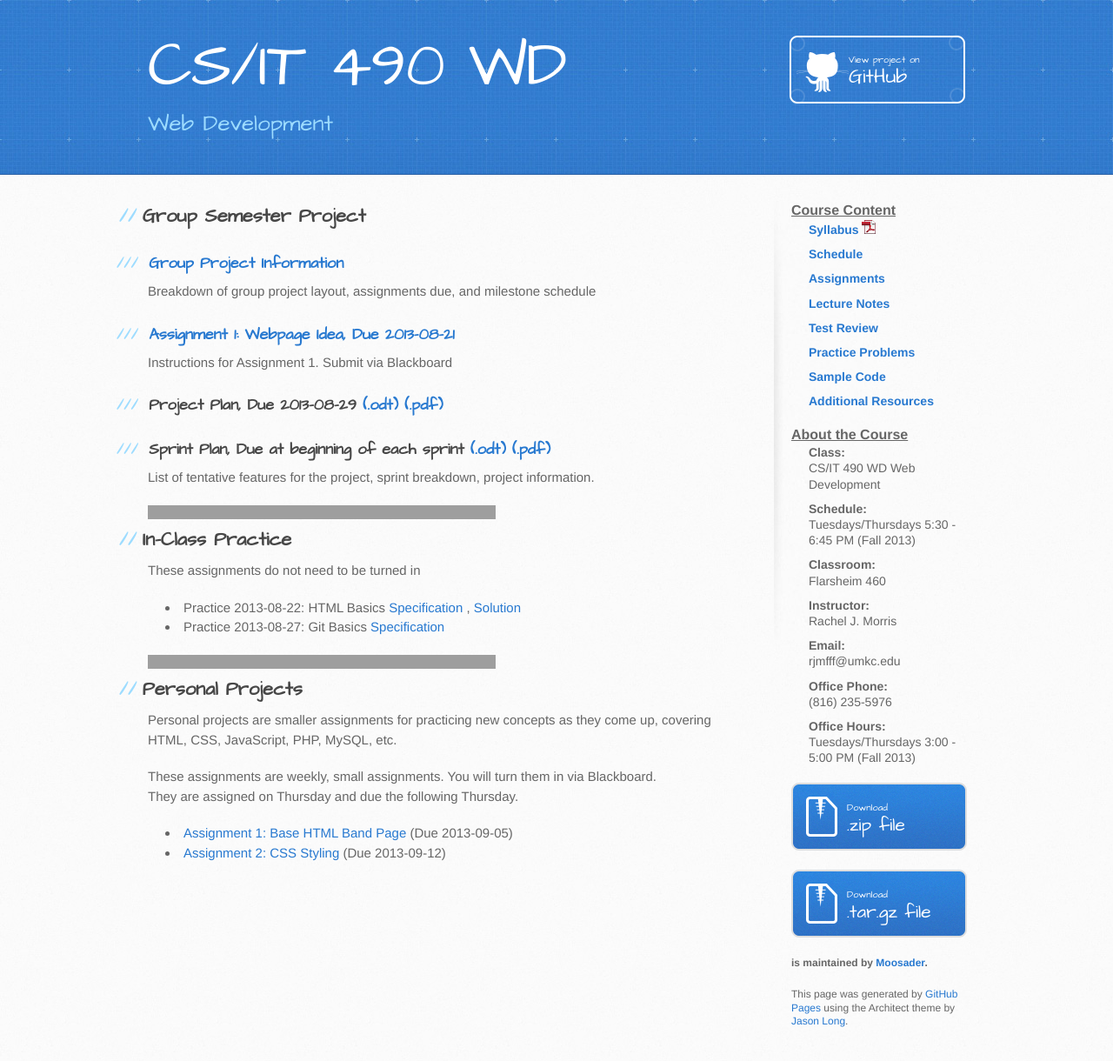
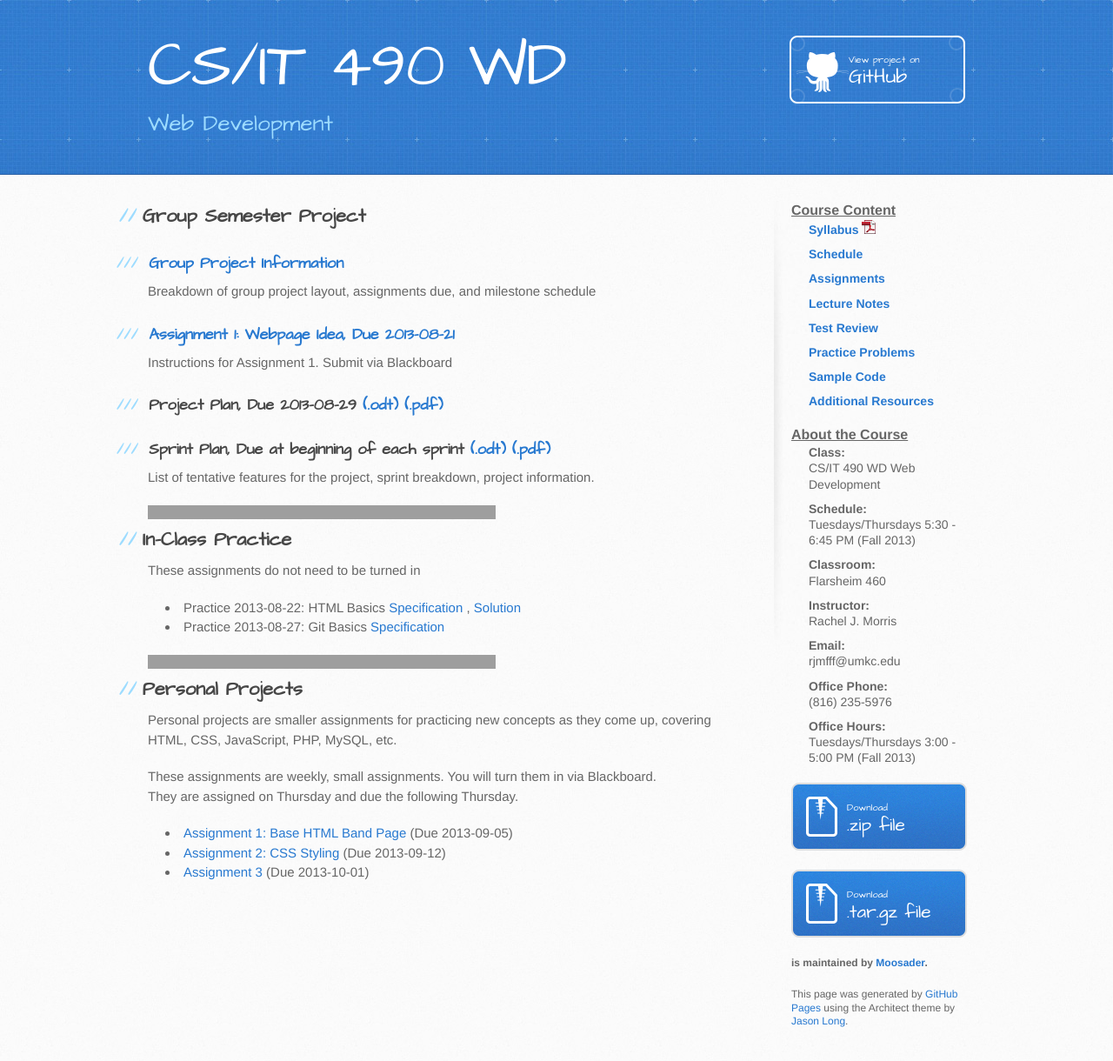
Before and after one commit to spellbindguy/Web-Development, a Jekyll site: the page assignments.html, which Jekyll copies as it is, in a window 1280 px wide, cut to the strip 0-1225 px from the top of the page. Shown: the top 1220 px of the strip at 87% size. Built offline with Jekyll 4.4.1, drawn with Linux system fonts in a browser that asks for light colours; grey boxes are pictures that could not be loaded.

Commit message:
Added assignment 3

```diff
--- a/assignments.html
+++ b/assignments.html
@@ -130,8 +130,11 @@
 
 			<li><a href="https://github.com/Moosader/Web-Development/blob/master/Assignments/Solo_Assignment2.pdf?raw=true">
 				Assignment 2: CSS Styling</a> (Due 2013-09-12)</li>
+
+			<li><a href="https://github.com/Moosader/Web-Development/blob/master/Assignments/Solo_Assignment3.pdf?raw=true">
+				Assignment 3</a> (Due 2013-10-01)</li>
+
 			<!--
-			<li><a href="">Assignment 3</a></li>
 			<li><a href="">Assignment 4</a></li>
 			<li><a href="">Assignment 5</a></li>
 			<li><a href="">Assignment 6</a></li>
```
